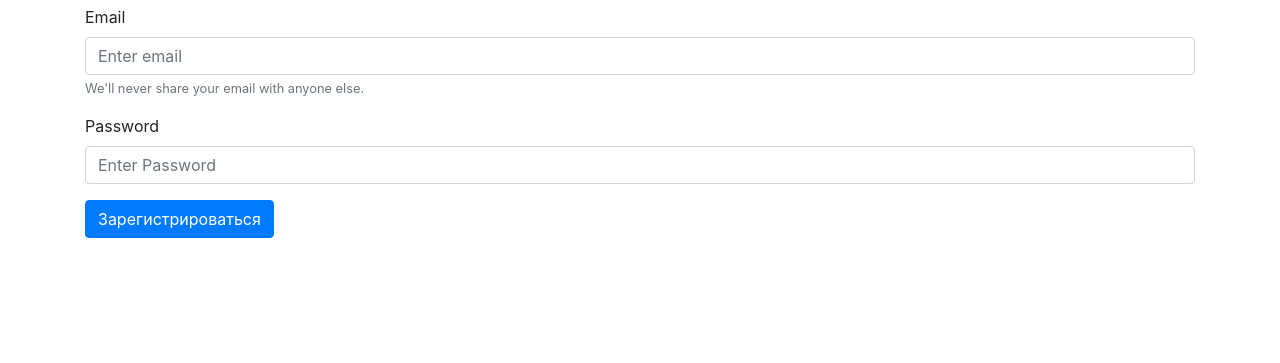
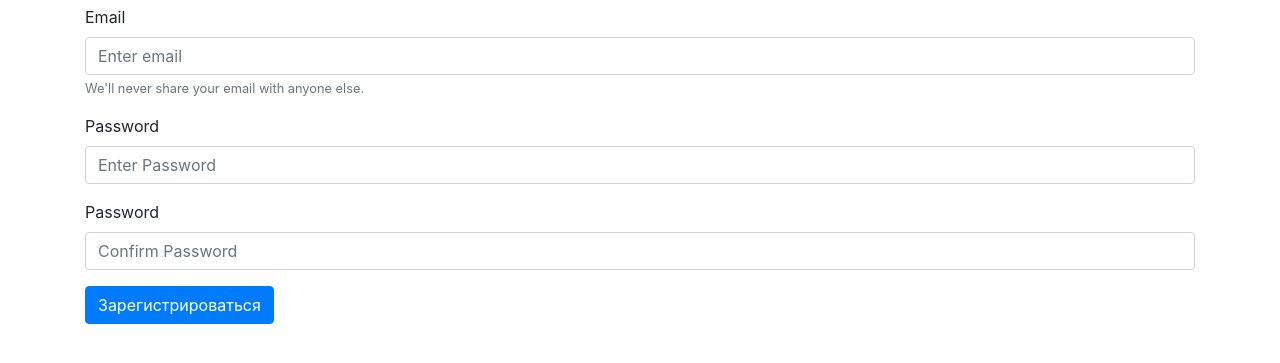
Before and after one commit to pgerasimov/books_search, a Flask app: page /registration in a window 1280 px wide. Shown: the part 141-504 px from the top of the page. Run offline with Flask 2, Linux system fonts and the light colour scheme; some libraries are stand-ins or nearby versions.

Commit message:
add password confirmation

```diff
--- a/webapp/__init__.py
+++ b/webapp/__init__.py
@@ -74,10 +74,15 @@ def create_app():
 
             username = form.username_reg.data
             password = form.password_reg.data
+            password_confirm = form.password_reg_confirm.data
 
             if Users.query.filter(Users.email == username).count():
                 flash('Такой пользователь уже есть')
                 logging.error('Такой пользователь уже есть')
+                return redirect(url_for('registration'))
+
+            if not password == password_confirm:
+                flash('Пароли не совпадают. Повторите ввод')
                 return redirect(url_for('registration'))
 
             new_user = Users(email=username)
--- a/webapp/forms.py
+++ b/webapp/forms.py
@@ -19,6 +19,9 @@ class RegistrationForm(FlaskForm):
     password_reg = PasswordField('Password', validators=[DataRequired(), Regexp(regexp)],
                                  render_kw={"class": "form-control", "placeholder": "Enter Password",
                                             "type": "password"})
+    password_reg_confirm = PasswordField('Password', validators=[DataRequired(), Regexp(regexp)],
+                                 render_kw={"class": "form-control", "placeholder": "Confirm Password",
+                                            "type": "password"})
     submit_reg = SubmitField('Зарегистрироваться', render_kw={"class": "btn btn-primary", "Type": "submit"})
 
 
--- a/webapp/templates/registration.html
+++ b/webapp/templates/registration.html
@@ -23,6 +23,13 @@
 
     </div>
 
+    <div class="form-group">
+        {{ form.password_reg_confirm.label }}<br>
+        {{ form.password_reg_confirm() }}
+
+    </div>
+
+
     <div>
         {{ form.submit_reg }}
     </div>
```
